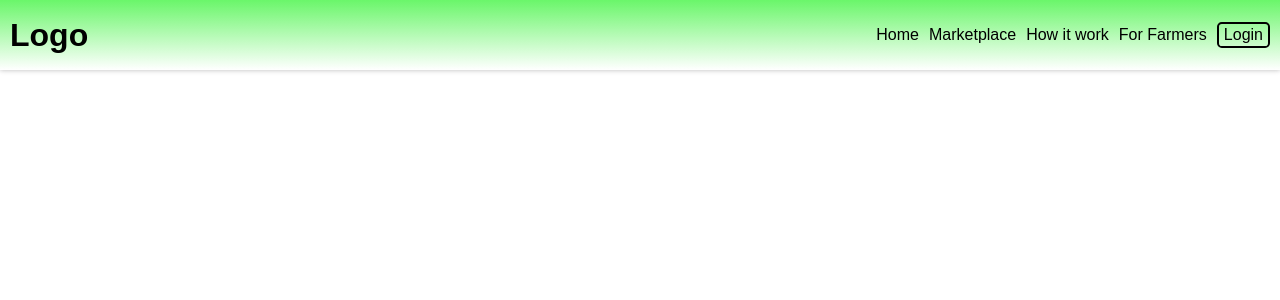
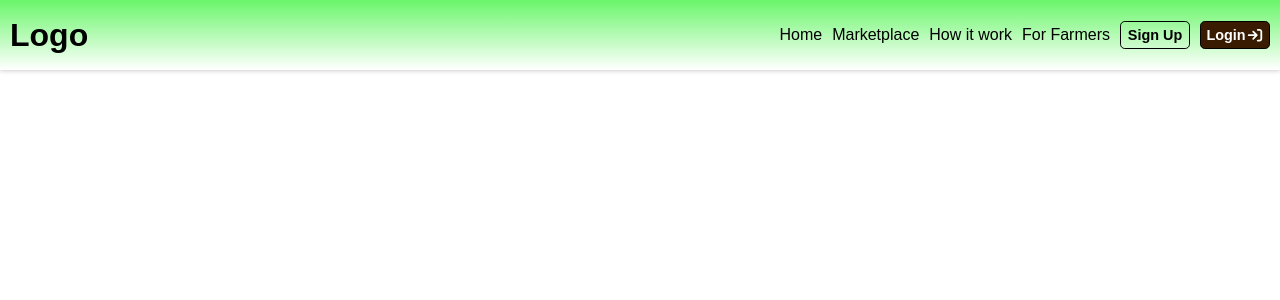
Before and after one commit to niteshjangir63/Prayogam, a React (Vite) app: page / in a window 1280 px wide. Shown: the top 300 px of the page. Built offline with nearby package versions, Linux system fonts and the light colour scheme.

Commit message:
Added Resposive Navigation Bar

```diff
--- a/src/Components/Navbar.css
+++ b/src/Components/Navbar.css
@@ -24,30 +24,82 @@
     text-decoration: none;
     color: black;
     transition: ease-in-out .2s;
+}
+
+.Link:nth-last-child(1){
+
+     font-weight: bold;
+    border:none;
+    font-size: .9rem;
+    overflow: hidden;
+    display: flex;
+    flex-wrap: nowrap;
+    padding: 5px 5px;
+    border-radius: .3rem;
+    color: white;
+    width: 70px;
+    align-items: center;
+    justify-content: center;
+    background-color: rgb(56, 27, 0);
+    transition: ease-in-out .2s;
+    border: solid 1px rgb(0, 0, 0);
+
+}
+
+.Link:nth-last-child(1):hover{
+
+    background-color: white;
+    color: black;
+}
 
 
+
+
+
+.Link:nth-last-child(1):hover{
+
+    background-color: white;
+    color: black;
 }
+
+
+
+
+.Link:nth-last-child(2){
+
+     font-weight: bold;
+    border:none;
+    font-size: .9rem;
+    overflow: hidden;
+    display: flex;
+    flex-wrap: nowrap;
+    padding: 5px 5px;
+    width: 70px;
+    align-items: center;
+    justify-content: center;
+    border-radius: .3rem;
+    color: rgb(0, 0, 0);
+
+    transition: ease-in-out .2s;
+    border: solid 1px rgb(0, 0, 0);
+
+}
+
+.Link:nth-last-child(2):hover{
+
+    background-color: white;
+    color: black;
+}
+
+
+
 
 .Link:hover{
 
     color:green;
     border-radius: .3rem;
 }
-.Link:nth-last-child(1){
 
-    border: solid 2px ;
-    padding: 2px 5px;
-    border-radius: .3rem;
-    transition: ease-in-out .2s;
-
-
-}
-
-.Link:nth-last-child(1):hover{
-    background-color: green;
-    color: white;
-    text-decoration: none;
-}
 
 
 
@@ -60,6 +112,44 @@
 
         background-color: rgba(128, 128, 128, 0.413);
     }
+
+    .Link:nth-last-child(3){
+
+        font-weight: bold;
+    border:none;
+    overflow: hidden;
+    display: flex;
+    flex-wrap: nowrap;
+    padding: 2px 5px;
+    border-radius: .3rem;
+    color: white;
+    background-color: rgb(56, 27, 0);
+    transition: ease-in-out .2s;
+
+}
+.Link:nth-last-child(4){
+     display: flex;
+    flex-wrap: nowrap;
+    overflow: hidden;
+font-weight: bold;
+    border: solid 1px ;
+    padding: 2px 5px;
+    border-radius: .3rem;
+    transition: ease-in-out .2s;
+}
+
+.Link:nth-last-child(3):hover{
+    scale: .98;
+    background-color: rgb(255, 255, 255);
+    color: rgb(0, 0, 0);
+    text-decoration: none;
+}
+.Link:nth-last-child(4):hover{
+    background-color: green;
+    color: white;
+     scale: .98;
+    text-decoration: none;
+}
 
 }
 
@@ -74,14 +164,20 @@
     scale: 1.1;
 }
 
+#Menubar::selection{
+
+    background-color: transparent;
+}
+
 #Sidebarlinks{
 
+    padding-top: 10px;
     box-shadow: 0 0 5px rgba(0, 0, 0, 0.281);
     display: none;
     flex-direction: column;
     align-items: center;
     justify-content: start;
-    gap: 30px;
+    gap: 15px;
     position: absolute;
     right: 0;
     top: 80px;
@@ -94,11 +190,17 @@
 }
 
 #Sidebarlinks > .Link{
+
     overflow: hidden;
     width: 95%;
     padding: 10px;
 
 }
+
+
+
+
+
 
 @media (max-width:920px) {
 
@@ -109,3 +211,13 @@
         display: flex;
     }
 }
+
+
+hr{
+    width: 95%;
+   border: solid rgba(0, 0, 0, 0.482) 1px;
+}
+hr:nth-last-child(2){
+
+    width: 50%;
+}
--- a/src/Components/Navbar.jsx
+++ b/src/Components/Navbar.jsx
@@ -1,8 +1,9 @@
 import { Link } from "react-router-dom"
 import { FontAwesomeIcon } from "@fortawesome/react-fontawesome";
-import { faBars } from "@fortawesome/free-solid-svg-icons";
+import { faBars ,faArrowRightToBracket} from "@fortawesome/free-solid-svg-icons";
+
 import "./Navbar.css"
-import { useEffect, useState } from "react";
+import { useState } from "react";
 export default function Navbar(){
 
     const [isopen ,setIsOpen] = useState(false)
@@ -10,6 +11,8 @@ export default function Navbar(){
 
         setIsOpen(!isopen);
     }
+
+
 
     return (
 
@@ -21,7 +24,8 @@ export default function Navbar(){
                <Link className="Link" to="/marketplace">Marketplace</Link>
                <Link className="Link" to="/how-it-work">How it work</Link>
                <Link className="Link" to="/farmers">For Farmers</Link>
-               <Link className="Link" to="/login">Login</Link>
+               <Link className="Link" to="/login">Sign Up</Link>
+               <Link className="Link" to="/login">Login <FontAwesomeIcon icon={faArrowRightToBracket}/></Link>
             </nav>
 
             <FontAwesomeIcon id="Menubar" icon={faBars} onClick={handleMenuBar}/>
@@ -32,7 +36,11 @@ export default function Navbar(){
                <Link className="Link" to="/marketplace">Marketplace</Link>
                <Link className="Link" to="/how-it-work">How it work</Link>
                <Link className="Link" to="/farmers">For Farmers</Link>
-               <Link className="Link" to="/login">Login</Link>
+               <hr />
+               <Link className="Link" to="/login">Sign Up </Link>
+               <Link className="Link" to="/login">Login <FontAwesomeIcon icon={faArrowRightToBracket}/></Link>
+               <hr />
+               <span>© Shree Anna 2026</span>
             </nav>
         </div>
     )
```
